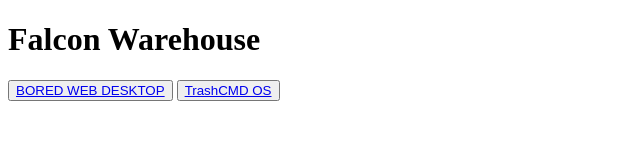
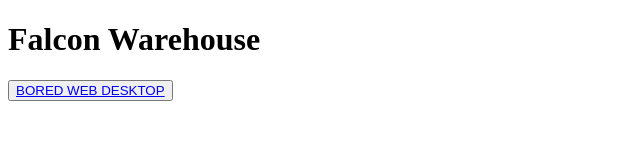
Before and after one commit to METROGROUND/METROGROUND.github.io, a plain HTML site: page index.html in a window 1280 px wide. Shown: the whole page, without its empty margins (0-640 px from the left). Drawn offline with Linux system fonts and the light colour scheme.

Commit message:
Update index.html

```diff
--- a/index.html
+++ b/index.html
@@ -10,6 +10,5 @@
     <h1>Falcon Warehouse</h1>
     <p id="text">warehouse for things</p>
     <button><a href="/boredwebdesktop">BORED WEB DESKTOP</a></button>
-     <button><a href="trashcmd.html">TrashCMD OS</a></button>
   </body>
 </html>
```
